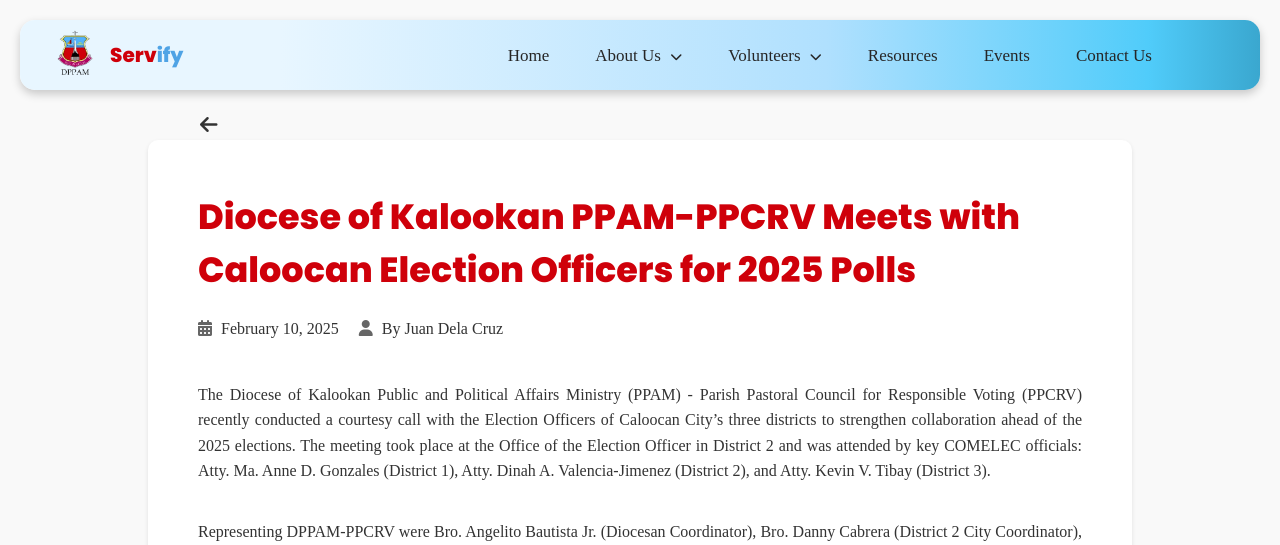
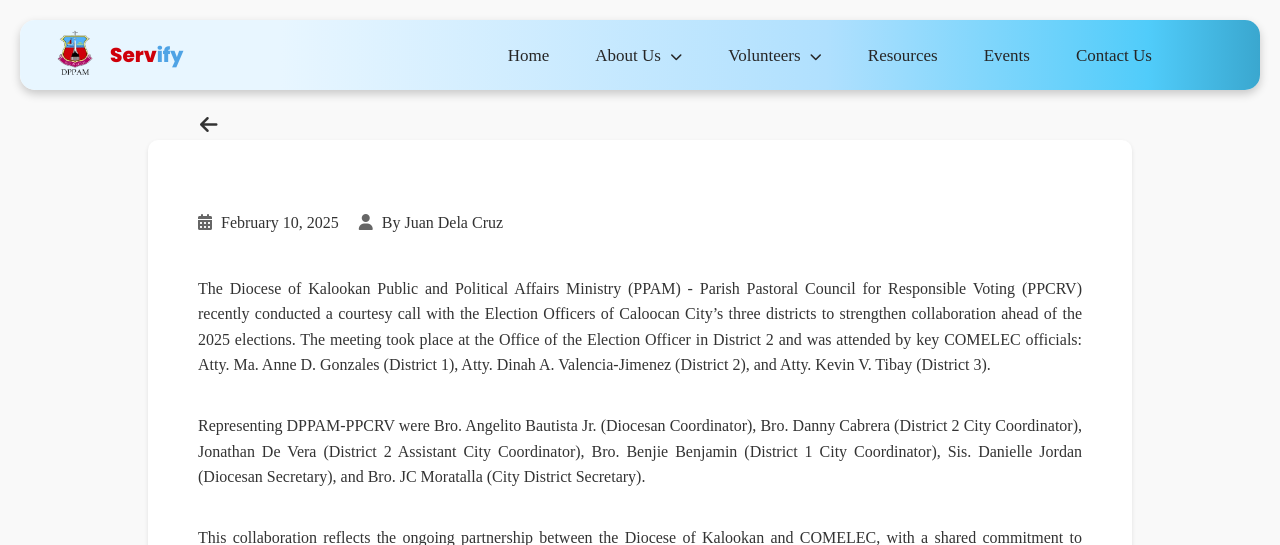
Before and after one commit to lunaarien/DPPAM-website, a PHP site: page /announcement1 in a window 1280 px wide. Shown: the top 545 px of the page. Run offline with PHP 8.4, Linux system fonts and the light colour scheme; data that the repository does not hold is empty; some web fonts are replaced.

Commit message:
Update
update 'yan

```diff
--- a/announcement1.php
+++ b/announcement1.php
@@ -17,7 +17,7 @@
         <div class="news-container">
             <div class="left-box">
                 <div class="news-content">
-                    <h2 class="news-title">Diocese of Kalookan PPAM-PPCRV Meets with Caloocan Election Officers for 2025 Polls</h2>
+                    <h2 class="news-title"></h2>
                     <div class="news-meta">
                         <p><i class="fas fa-calendar-alt"></i> February 10, 2025</p>
                         <p><i class="fas fa-user"></i> By Juan Dela Cruz</p>
```
